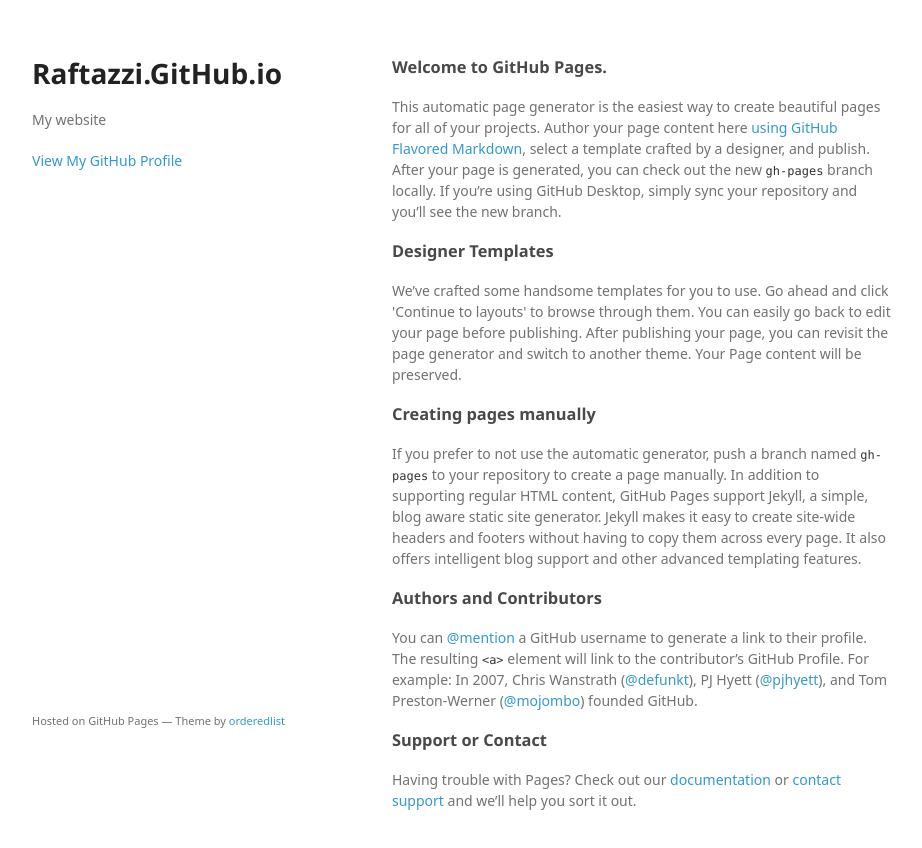
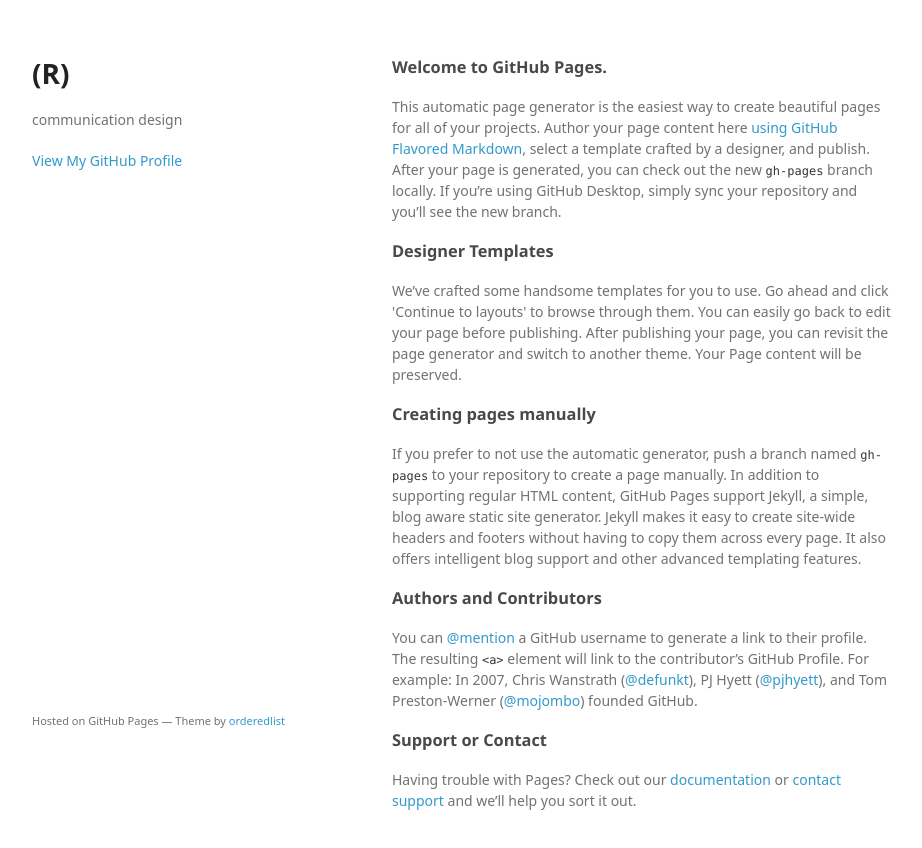
Before and after one commit to Raftazzi/raftazzi.github.io, a plain HTML site: page index.html in a window 1280 px wide. Shown: the whole page, without its empty margins (178-1100 px from the left). Drawn offline with Linux system fonts and the light colour scheme; a web font is replaced by a local one.

Commit message:
Update index.html

```diff
--- a/index.html
+++ b/index.html
@@ -15,8 +15,8 @@
   <body>
     <div class="wrapper">
       <header>
-        <h1>Raftazzi.GitHub.io</h1>
-        <p>My website</p>
+        <h1>(R)</h1>
+        <p>communication design</p>
 
 
         <p class="view"><a href="https://github.com/Raftazzi">View My GitHub Profile</a></p>
```
